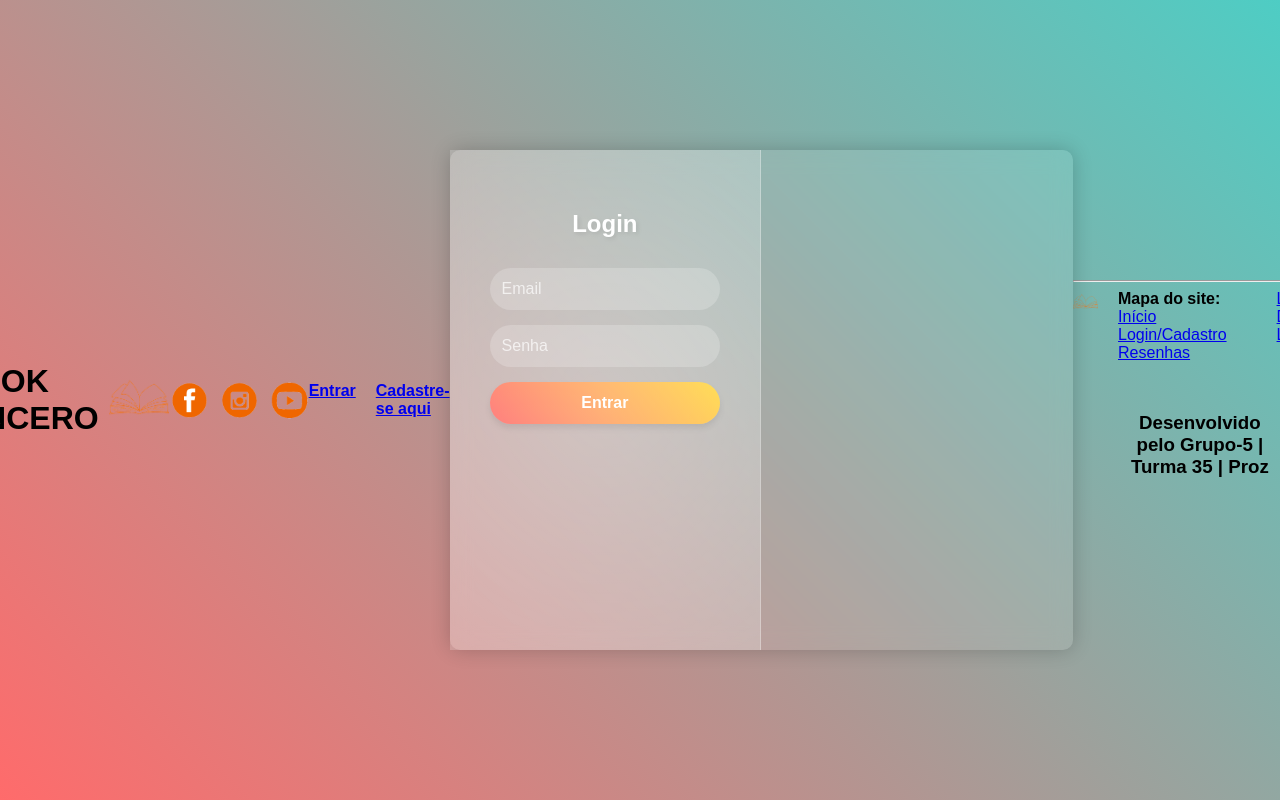
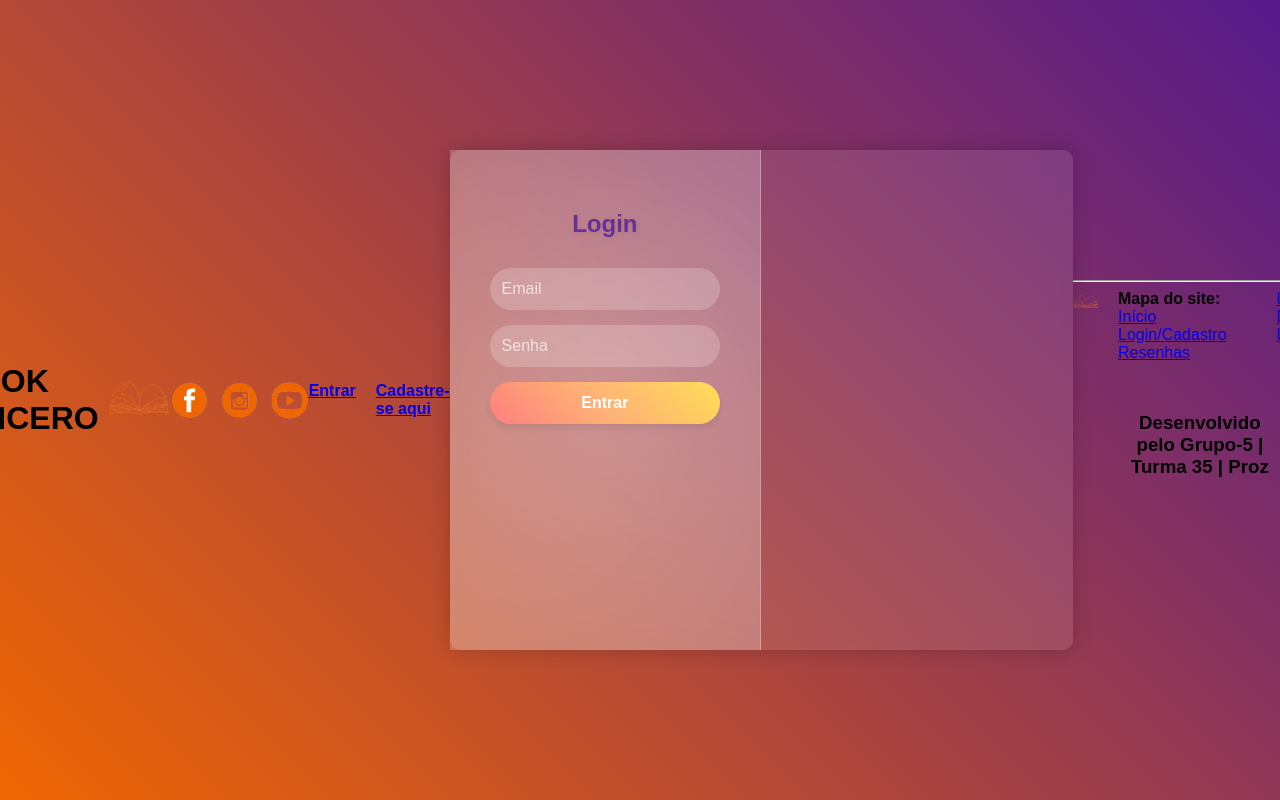
Before and after one commit to J1R429/projeto-integrador-proz, a plain HTML site: page src/views/login.html in a window 1280 px wide. Shown: the top 800 px of the page. Drawn offline with Linux system fonts and the light colour scheme.

Commit message:
troca das cores tela login

```diff
--- a/src/css/styles-login.css
+++ b/src/css/styles-login.css
@@ -5,7 +5,7 @@ body {
     align-items: center;
     height: 100vh;
     margin: 0;
-    background: linear-gradient(45deg, #FF6B6B, #4ECDC4);
+    background: linear-gradient(45deg, #ef6602, #551a8b);
     overflow: hidden;
 }
 
@@ -47,7 +47,7 @@ body {
 
 h2 {
     text-align: center;
-    color: #fff;
+    color: #551a8b;
     margin-bottom: 30px;
     font-weight: 600;
     text-shadow: 2px 2px 4px rgba(0, 0, 0, 0.1);
--- a/src/views/login.html
+++ b/src/views/login.html
@@ -31,7 +31,7 @@
                     <input type="text" placeholder="Nome" required>
                     <input type="email" placeholder="Email" required>
                     <input type="password" placeholder="Senha" required>
-                    <button type="submit">Registrar</button>
+                    <button type="submit">Cadastre-se</button>
                 </form>
             </div>
         </div>
```
